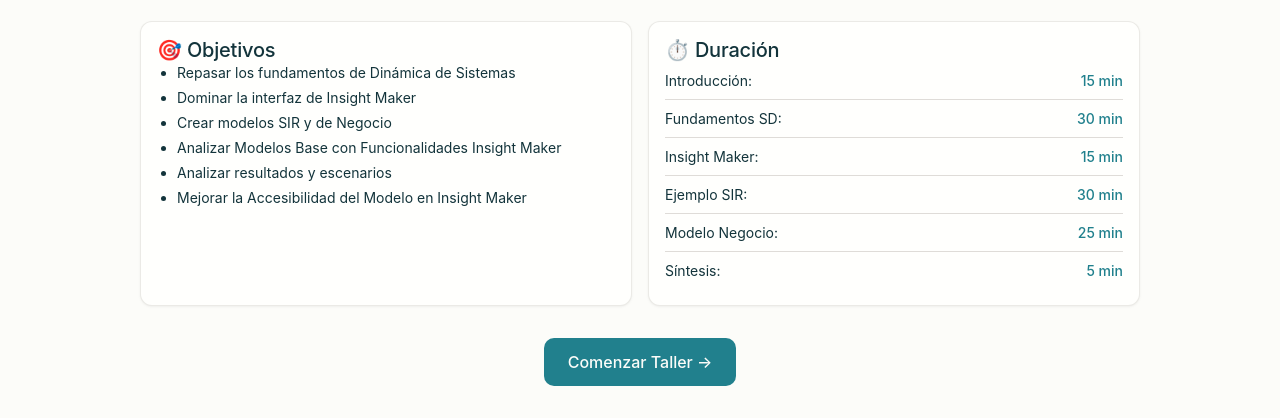
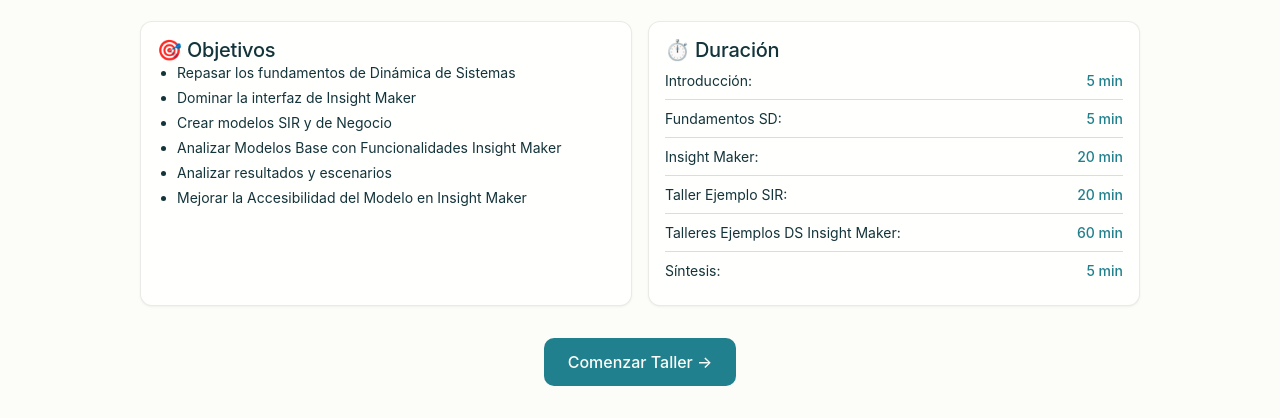
Before and after one commit to manzamb/SD-InsightMaker, a plain HTML site: page index.html in a window 1280 px wide. Shown: the part 604-1022 px from the top of the page. Drawn offline with nearby package versions, Linux system fonts and the light colour scheme; a web font is replaced by a local one.

Commit message:
Update duration items in index.html

```diff
--- a/index.html
+++ b/index.html
@@ -58,11 +58,11 @@
                         <div class="card__body">
                             <h3>⏱️ Duración</h3>
                             <div class="duration-list">
-                                <div class="duration-item">Introducción: <span>15 min</span></div>
-                                <div class="duration-item">Fundamentos SD: <span>30 min</span></div>
-                                <div class="duration-item">Insight Maker: <span>15 min</span></div>
-                                <div class="duration-item">Ejemplo SIR: <span>30 min</span></div>
-                                <div class="duration-item">Modelo Negocio: <span>25 min</span></div>
+                                <div class="duration-item">Introducción: <span>5 min</span></div>
+                                <div class="duration-item">Fundamentos SD: <span>5 min</span></div>
+                                <div class="duration-item">Insight Maker: <span>20 min</span></div>
+                                <div class="duration-item">Taller Ejemplo SIR: <span>20 min</span></div>
+                                <div class="duration-item">Talleres Ejemplos DS Insight Maker: <span>60 min</span></div>
                                 <div class="duration-item">Síntesis: <span>5 min</span></div>
                             </div>
                         </div>
```
